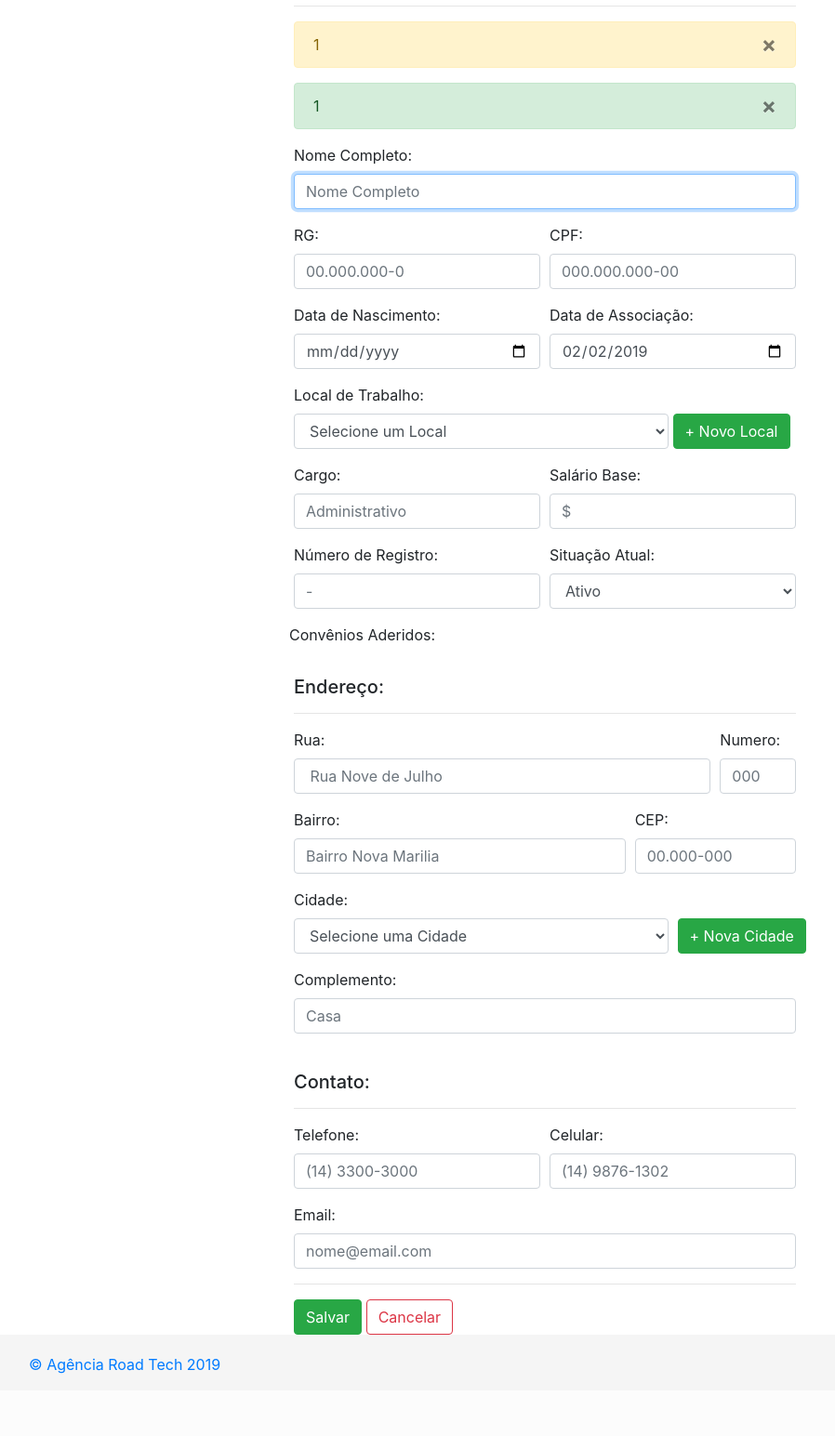
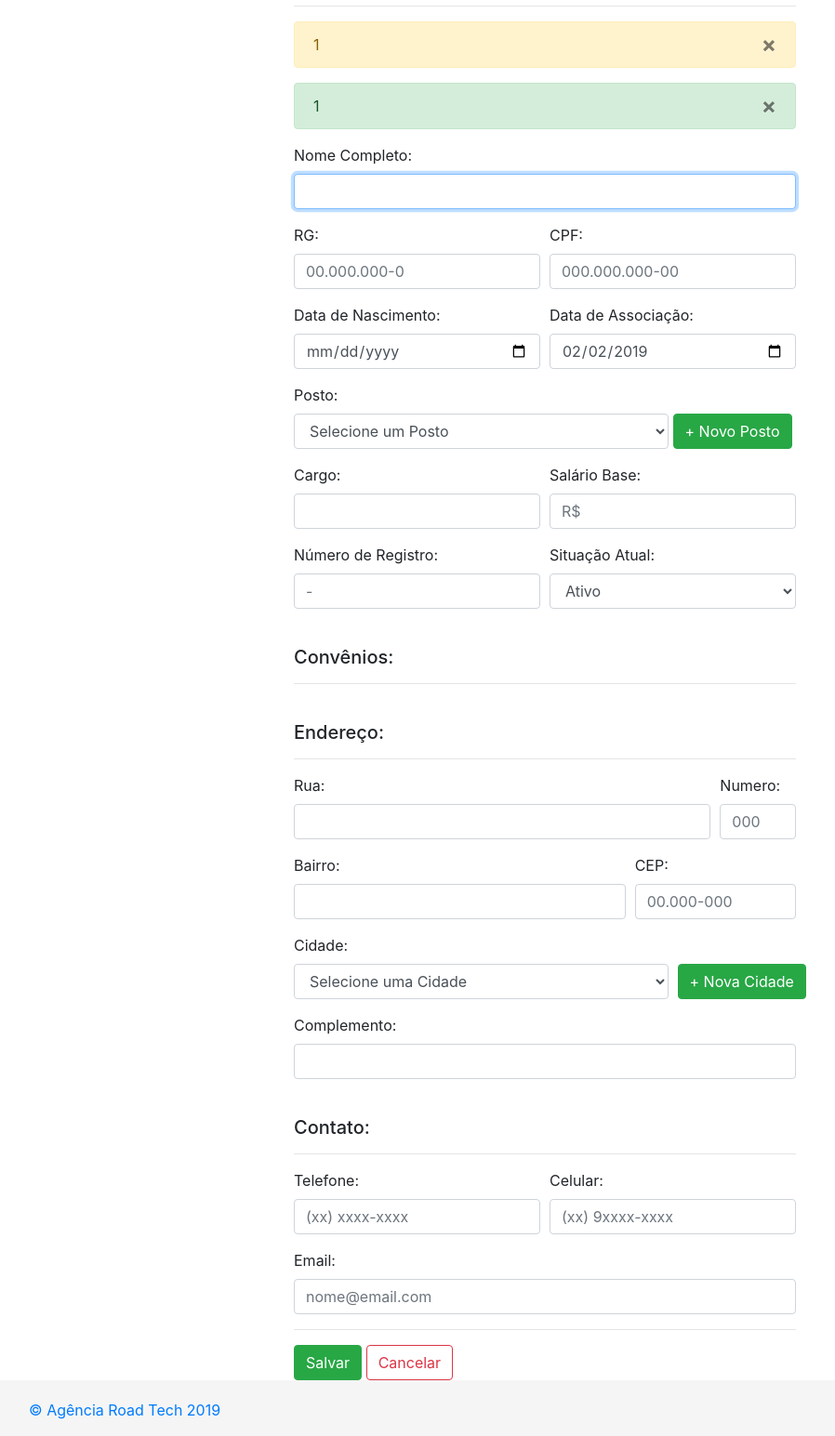
Before and after one commit to LeoSantander/SistemaSFB, a PHP site: page /associado in a window 1280 px wide. Shown: the part 158-1703 px from the top of the page at 93% size, without its empty margins (54-952 px from the left). Before the commit the page ends 1636 px from the top, so only its background shows below. Run offline with PHP 8.4, Linux system fonts and the light colour scheme; the visitor is signed in with stand-in values (Sample User, id 1); data that the repository does not hold is empty; some libraries are stand-ins or nearby versions.

Commit message:
Correção Convenios em Associado :)

```diff
--- a/App/Views/associado/cadastro.php
+++ b/App/Views/associado/cadastro.php
@@ -22,7 +22,7 @@
             <form action="http://<?php echo APP_HOST; ?>/associado/salvar" method="post">
                 <div class="form-group">
                     <label for="nome">Nome Completo:</label>
-                    <input type="text" class="form-control" name="nome" placeholder="Nome Completo" pattern="[A-Za-zÀ-ú ]{0,}"
+                    <input type="text" class="form-control" name="nome" pattern="[A-Za-zÀ-ú ]{0,}"
                            title="Use somente letras. Não use caracteres especiais ou números." value="<?php echo $Sessao::retornaValorFormulario('nome'); ?>"
                            required autofocus>
                 </div>
@@ -53,11 +53,11 @@
                     </div>
                 </div>
 
-                <label for="local">Local de Trabalho:</label>
+                <label for="local">Posto:</label>
                 <div class="form-row">
                     <div class="form-group col-md-9">
 	                    <select name= "local" class="form-control" value="<?php echo $Sessao::retornaValorFormulario('local'); ?>" required>
-                            <option name="local" value="">Selecione um Local</option>
+                            <option name="local" value="">Selecione um Posto</option>
                             <?php foreach($viewVar['listarLocais'] as $local){?>
 	                            <option  name="local" value= "<?php echo $local->ID_Local_Trabalho;?>"><?php echo $local->NM_Fantasia;?> - <?php echo $local->CD_Local_Trabalho;?></option>
                             <?php } ?>
@@ -65,21 +65,20 @@
                     </div>
 
                     <div class="form-group">
-
-                        <a class="btn btn-success" href="#" data-toggle="modal" data-placement="bottom" data-target="#myModal1" aria-hidden="true">+ Novo Local</a>
+                        <a class="btn btn-success" href="#" data-toggle="modal" data-placement="bottom" data-target="#myModal1" aria-hidden="true">+ Novo Posto</a>
                     </div>
                 </div>
 
                 <div class="form-row">
                     <div class="form-group col-md-6">
                         <label for="cargo">Cargo:</label>
-                        <input type="text" class="form-control" name="cargo" placeholder="Administrativo" value="<?php echo $Sessao::retornaValorFormulario('cargo'); ?>" pattern= "[A-Za-zÀ-ú ]{0,}"
+                        <input type="text" class="form-control" name="cargo"  value="<?php echo $Sessao::retornaValorFormulario('cargo'); ?>" pattern= "[A-Za-zÀ-ú ]{0,}"
                             title="Preencha de acordo com o que foi solicitado."autofocus>
                     </div>
 
                     <div class="form-group col-md-6">
                         <label for="salario">Salário Base:</label>
-                        <input type="tel" class="form-control" name="salario" maxlength="15" placeholder="$" value="<?php echo $Sessao::retornaValorFormulario('salario'); ?>" onKeyPress="return(mMoeda(this,'.',',',event))" pattern= "([0-9]{1,3}\.)?[0-9]{1,3},[0-9]{2}$"
+                        <input type="tel" class="form-control" name="salario" maxlength="15" placeholder="R$" value="<?php echo $Sessao::retornaValorFormulario('salario'); ?>" onKeyPress="return(mMoeda(this,'.',',',event))" pattern= "([0-9]{1,3}\.)?[0-9]{1,3},[0-9]{2}$"
                             title="Preencha de acordo com o que foi solicitado."required autofocus>
                     </div>
 
@@ -102,10 +101,8 @@
                             </select>
                     </div>
                 </div>
-                <div class="form-row">
-
-                <label for="check">Convênios Aderidos:</label>
-                </div>
+                  <br><h5>Convênios:</h5>
+                  <hr>
                 <?php $i=0;
                 foreach($viewVar['listarConvenios'] as $convenios){ ?>
                 <div class="form-row">
@@ -124,7 +121,7 @@
                 <div class="form-row">
                     <div class="form-group col-md-10">
                         <label for="rua">Rua:</label>
-                        <input type="text" class="form-control"  name="rua" placeholder=" Rua Nove de Julho" value="<?php echo $Sessao::retornaValorFormulario('rua'); ?>" pattern="[A-Za-zÀ-ú ]{0,}"
+                        <input type="text" class="form-control"  name="rua" value="<?php echo $Sessao::retornaValorFormulario('rua'); ?>" pattern="[A-Za-zÀ-ú ]{0,}"
                             title="Use somente letras. Não use caracteres especiais ou números." required autofocus>
                     </div>
 
@@ -138,7 +135,7 @@
                 <div class="form-row">
                     <div class="form-group col-md-8">
                         <label for="bairro">Bairro:</label>
-                        <input type="text" class="form-control" name="bairro" placeholder="Bairro Nova Marilia" value="<?php echo $Sessao::retornaValorFormulario('bairro'); ?>" pattern="[A-Za-zÀ-ú ]{0,}"
+                        <input type="text" class="form-control" name="bairro"  value="<?php echo $Sessao::retornaValorFormulario('bairro'); ?>" pattern="[A-Za-zÀ-ú ]{0,}"
                             title="Use somente letras. Não use caracteres especiais ou números." required autofocus>
                     </div>
 
@@ -168,7 +165,7 @@
 
                 <div class="form-group">
                         <label for="complemento">Complemento:</label>
-                        <input type="text" class="form-control" name="complemento" placeholder="Casa" value="<?php echo $Sessao::retornaValorFormulario('complemento'); ?>" pattern="[A-Za-zÀ-ú ]{0,}"
+                        <input type="text" class="form-control" name="complemento" value="<?php echo $Sessao::retornaValorFormulario('complemento'); ?>" pattern="[A-Za-zÀ-ú ]{0,}"
                             title="Use somente letras. Não use caracteres especiais ou números." autofocus>
                 </div>
 
@@ -178,13 +175,13 @@
                 <div class="form-row">
                     <div class="form-group col-md-6">
                         <label for="telefone">Telefone:</label>
-                        <input type="text" maxlength="14" class="form-control"  name="telefone" placeholder="(14) 3300-3000"
+                        <input type="text" maxlength="14" class="form-control"  name="telefone" placeholder="(xx) xxxx-xxxx"
                             value="<?php echo $Sessao::retornaValorFormulario('telefone'); ?>" pattern="\([0-9]{2}\)[0-9]{4,6}-[0-9]{3,4}$"
                             title="Este campo deve atender ao formato solicitado!"  onkeydown="javascript: fMasc( this, mTel );" autofocus>
                     </div>
                     <div class="form-group col-md-6">
                         <label for="celular">Celular:</label>
-                        <input type="text" maxlength="14" class="form-control"  name="celular" placeholder="(14) 9876-1302"
+                        <input type="text" maxlength="14" class="form-control"  name="celular" placeholder="(xx) 9xxxx-xxxx"
                             value="<?php echo $Sessao::retornaValorFormulario('celular'); ?>" pattern="\([0-9]{2}\)[0-9]{4,6}-[0-9]{3,4}$"
                             title="Este campo deve atender ao formato solicitado!"  onkeydown="javascript: fMasc( this, mTel );" required autofocus>
                     </div>
```
Also changed, not shown: App/Views/associado/alterar.php (+6 -4 lines).
